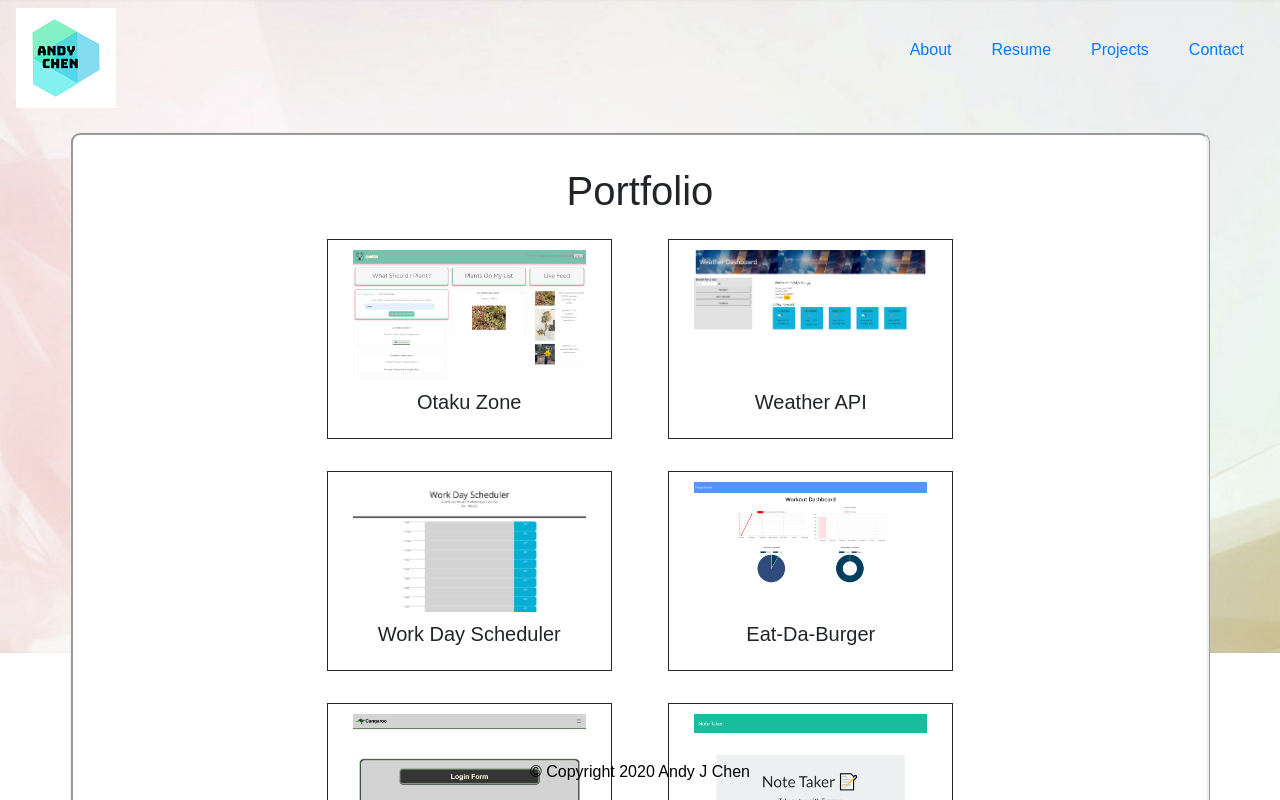
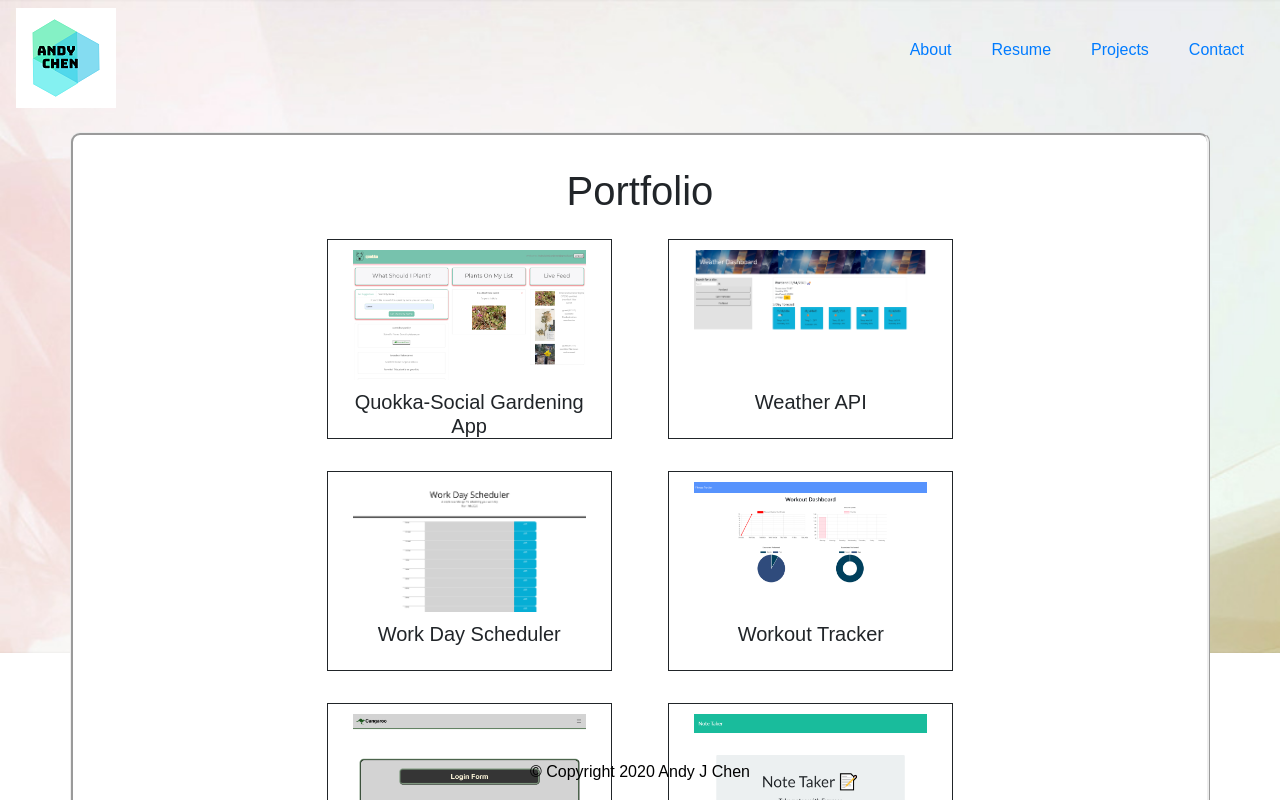
Before and after one commit to AndyJChen24/React-Portfolio, a React (Create React App) app: page /portfolio in a window 1280 px wide. Shown: the top 800 px of the page. Built offline with nearby package versions, Linux system fonts and the light colour scheme.

Commit message:
updated portfolio page with new names

```diff
--- a/src/components/Pages/Portfolio.js
+++ b/src/components/Pages/Portfolio.js
@@ -18,7 +18,7 @@ const Portfolio = () =>{
                         <a href="https://quokka-social-gardening.herokuapp.com/"><img class="img" src={require("../../img/quokka.png")} alt=""/></a>
                     </div>
                     <div class="caption">
-                        <h5>Otaku Zone</h5>
+                        <h5>Quokka-Social Gardening App</h5>
                     </div>
 
                 </div>
@@ -43,7 +43,7 @@ const Portfolio = () =>{
                         <a href="https://fast-waters-35393.herokuapp.com/"><img class="img" src={require("../../img/workoutTracker.png")} alt=""/></a>
                     </div>
                     <div class="caption">
-                        <h5 >Eat-Da-Burger</h5>
+                        <h5 >Workout Tracker</h5>
                     </div>
                 </div>
                 <div class="col-md-5 col-sm-12 site" >
```
